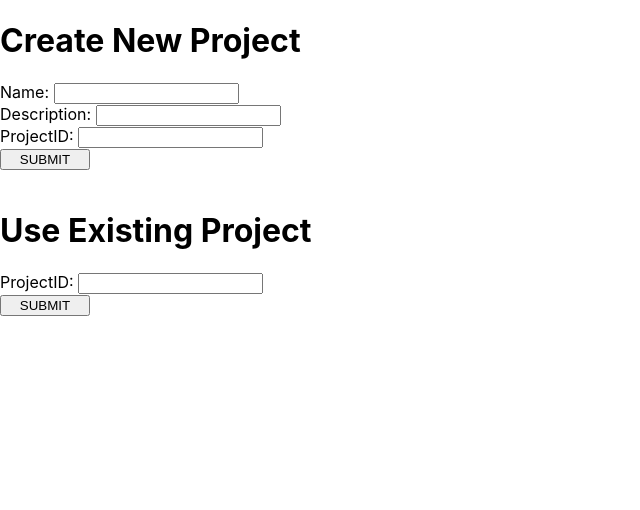
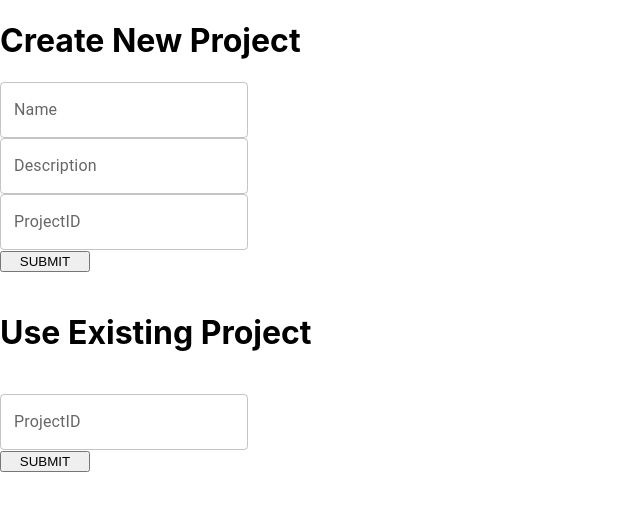
Before and after one commit to singrongchiu/17485_SnackAttack, a React (Create React App) app in the folder react-frontend/: page /projectlogin in a window 1280 px wide. Shown: the top 510 px of the page, without its empty margins (0-640 px from the left). Built offline with nearby package versions, Linux system fonts and the light colour scheme.

Commit message:
upgraded textFields to use mui

```diff
--- a/react-frontend/src/components/ProjectLogin.js
+++ b/react-frontend/src/components/ProjectLogin.js
@@ -1,5 +1,6 @@
 import React, {useState, useEffect} from 'react';
 import Button from '@mui/material/Button';
+import TextField from '@mui/material/TextField';
 import './ProjectLogin.css'
 
 function ProjectLogin(props)
@@ -13,39 +14,21 @@ function ProjectLogin(props)
         <div>
             <h1>{"Create New Project"}</h1>
 
-            <label htmlFor="myTextBox">Name: </label>
-            <input
-                type="text"
-                id="myTextBox"
-            />
+            <TextField label="Name" variant="outlined" />
             <br />
-
-            <label htmlFor="myTextBox">Description: </label>
-            <input
-                type="text"
-                id="myTextBox"
-            />
+            <TextField label="Description" variant="outlined" />
             <br />
-
-            <label htmlFor="myTextBox">ProjectID:  </label>
-            <input
-                type="text"
-                id="myTextBox"
-            />
+            <TextField label="ProjectID" variant="outlined" />
             <br />
-
 
             <button onClick={() => handleClick('New Project Button')}>SUBMIT</button>
             <br />
 
             <br />
             <h1>{"Use Existing Project"}</h1>
+            <br />
+            <TextField label="ProjectID" variant="outlined" />
 
-            <label htmlFor="myTextBox">ProjectID: </label>
-            <input
-                type="text"
-                id="myTextBox"
-            />
             <br />
             <button onClick={() => handleClick('Existing Project Button')}>SUBMIT</button>
         </div>
```
